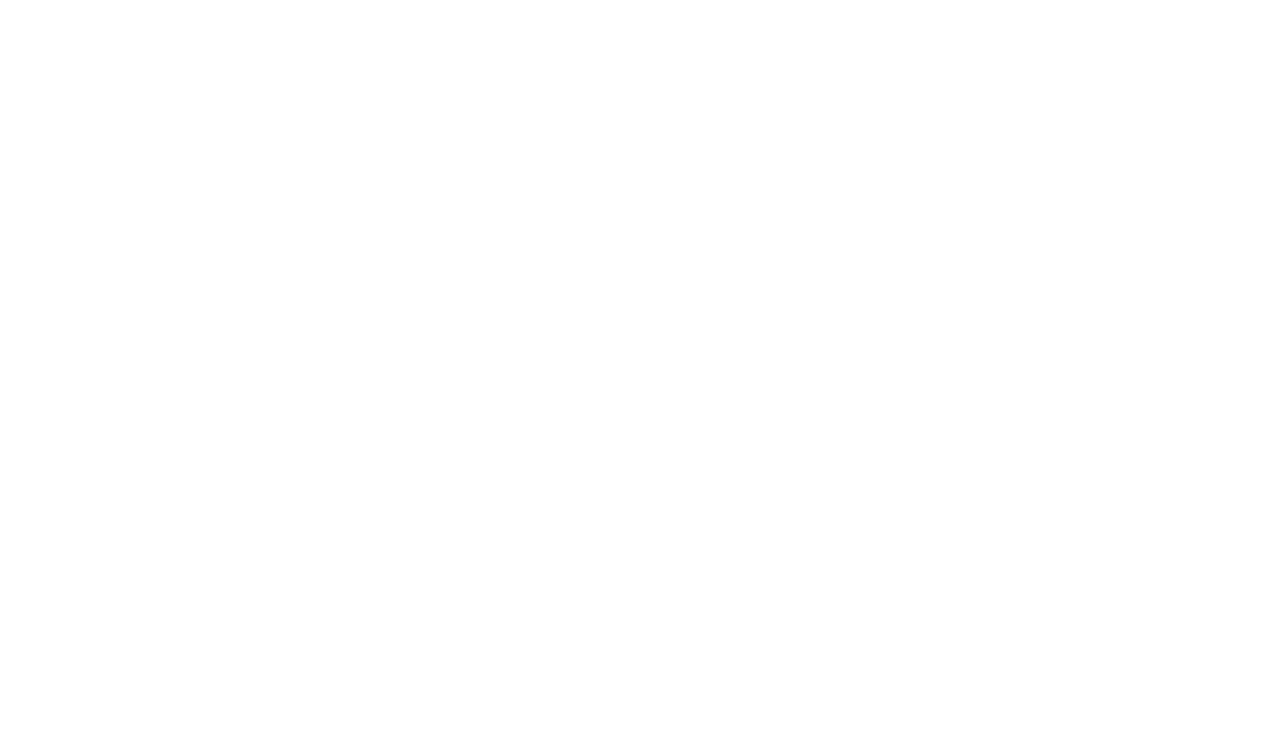
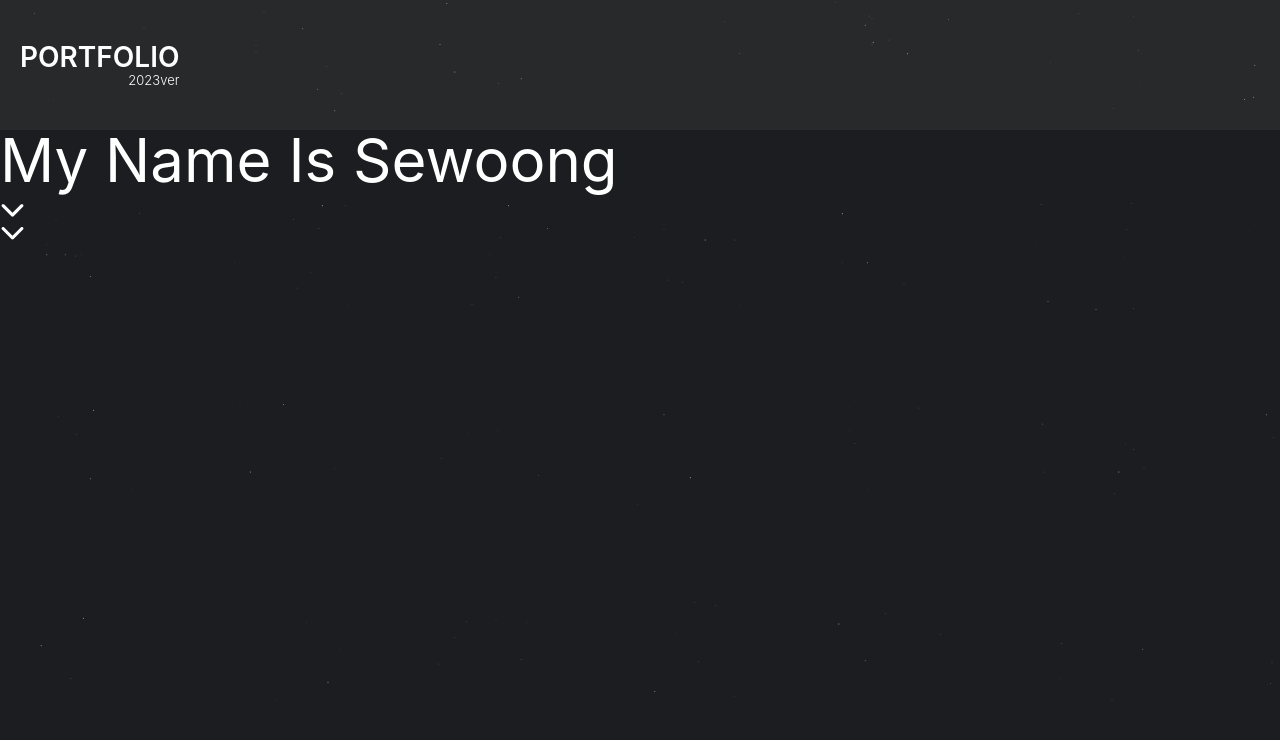
Before and after one commit to pokycookie/portfolio-2023ver, a React (Create React App) app: page / in a window 1280 px wide. Shown: the top 740 px of the page. Built offline with nearby package versions, Linux system fonts and the light colour scheme.

Commit message:
mainPage

```diff
--- /dev/null
+++ b/src/components/animateText/animateText.tsx
@@ -0,0 +1,44 @@
+import { useEffect, useState } from "react";
+import { useInterval } from "../../lib/hooks";
+
+interface IProps {
+  text: string;
+  speed?: number;
+  fontSize?: number;
+  color?: string;
+}
+
+function AnimateText(props: IProps) {
+  const [text, setText] = useState("");
+  const [index, setIndex] = useState(0);
+
+  const color = props.color ?? "black";
+  const fontSize = props.fontSize ?? 20;
+
+  useInterval(
+    () => {
+      if (index >= props.text.length) {
+        setText("");
+        setIndex(0);
+      } else {
+        const tmpText = text.concat(props.text[index]);
+        setText(tmpText);
+        setIndex(index + 1);
+      }
+    },
+    index >= props.text.length ? 5000 : props.speed ?? 200
+  );
+
+  useEffect(() => {
+    setText("");
+    setIndex(0);
+  }, [props.text]);
+
+  return (
+    <div className="animate__text">
+      <p style={{ color, fontSize }}>{text}</p>
+    </div>
+  );
+}
+
+export default AnimateText;
--- /dev/null
+++ b/src/components/header/header.css
@@ -0,0 +1,28 @@
+header {
+  width: 100%;
+  height: 130px;
+  background-color: rgba(255, 255, 255, 0.05);
+  display: flex;
+  justify-content: space-between;
+  align-items: center;
+  box-sizing: border-box;
+  padding: 0px 20px;
+}
+
+header .titleArea {
+  display: flex;
+  flex-direction: column;
+  justify-content: center;
+  align-items: flex-end;
+  color: white;
+}
+
+header .titleArea p:nth-child(1) {
+  font-size: 28px;
+  font-weight: 600;
+  margin-bottom: 3px;
+}
+header .titleArea p:nth-child(2) {
+  font-size: 13px;
+  font-weight: 300;
+}
--- /dev/null
+++ b/src/components/header/header.tsx
@@ -0,0 +1,14 @@
+import "./header.css";
+
+function Header() {
+  return (
+    <header>
+      <div className="titleArea">
+        <p>PORTFOLIO</p>
+        <p>2023ver</p>
+      </div>
+    </header>
+  );
+}
+
+export default Header;
--- a/src/components/movingIcon/doubleAngle.tsx
+++ b/src/components/movingIcon/doubleAngle.tsx
@@ -7,17 +7,17 @@
   const gap = size / 3;
 
   return (
-    <div className="icon">
+    <div className="icon" style={{ width: size, height: size * 2 }}>
       <motion.div
-        initial={{ y: gap }}
-        animate={{ y: [gap, gap * 2, gap] }}
+        initial={{ y: gap / 2 }}
+        animate={{ y: [gap / 2, gap * 1.5, gap / 2] }}
         transition={{ delay: 0.3, duration: 1, repeat: Infinity }}
       >
         <FontAwesomeIcon icon={faChevronDown} color="white" fontSize={size} />
       </motion.div>
       <motion.div
-        initial={{ y: 0 }}
-        animate={{ y: [0, gap, 0] }}
+        initial={{ y: -(gap / 2) }}
+        animate={{ y: [-(gap / 2), gap * 0.5, -(gap / 2)] }}
         transition={{ duration: 1, repeat: Infinity }}
       >
         <FontAwesomeIcon icon={faChevronDown} color="white" fontSize={size} />
--- a/src/pages/main.tsx
+++ b/src/pages/main.tsx
@@ -1,4 +1,8 @@
 import { shallowEqual, useSelector } from "react-redux";
+import AnimateText from "../components/animateText/animateText";
+import Background from "../components/backgrounds/background";
+import Header from "../components/header/header";
+import DoubleAngle from "../components/movingIcon/doubleAngle";
 import { IReduxStore, IWindows } from "../redux";
 
 function MainPage() {
@@ -6,7 +10,14 @@
     return state.windows;
   }, shallowEqual);
 
-  return <div className="main__page"></div>;
+  return (
+    <div className="main__page">
+      <Header />
+      <AnimateText text="My Name Is Sewoong" color="white" fontSize={60} />
+      <DoubleAngle />
+      <Background size={windows} divide={7} />
+    </div>
+  );
 }
 
 export default MainPage;
```
